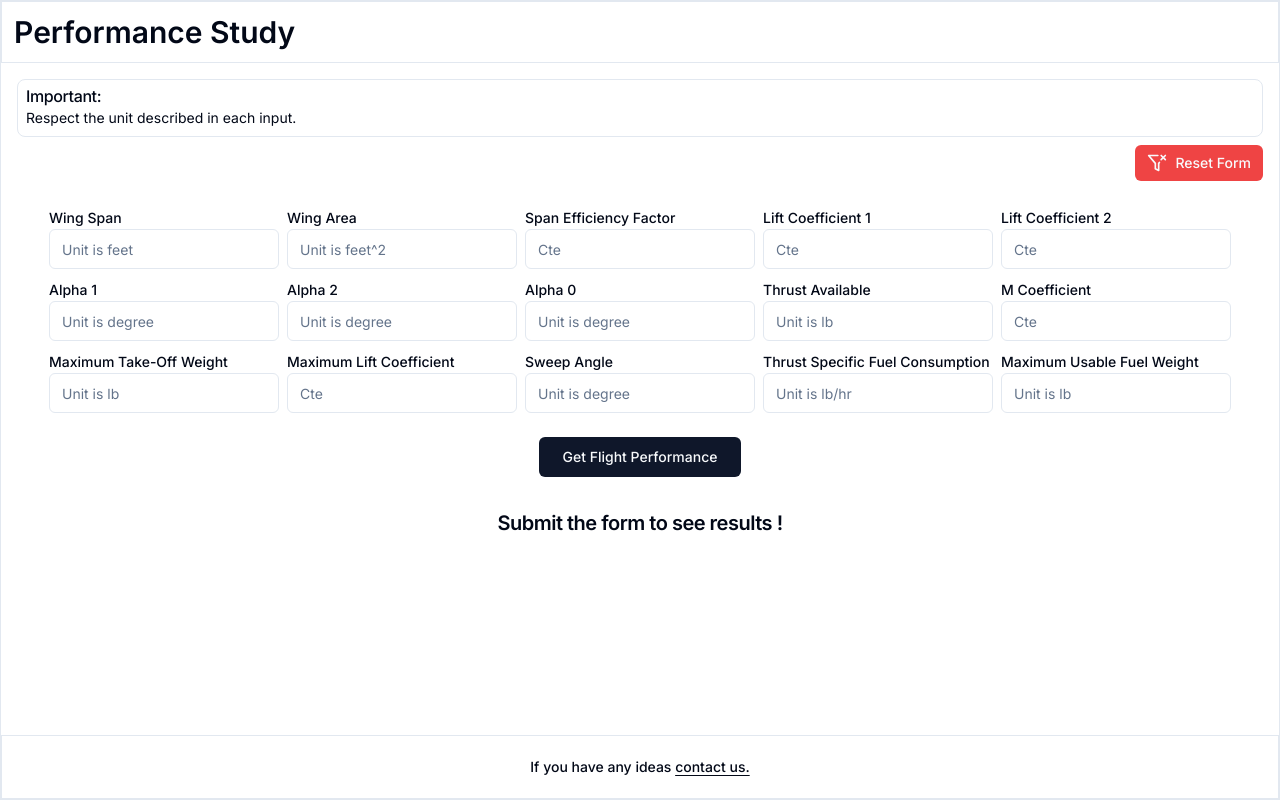
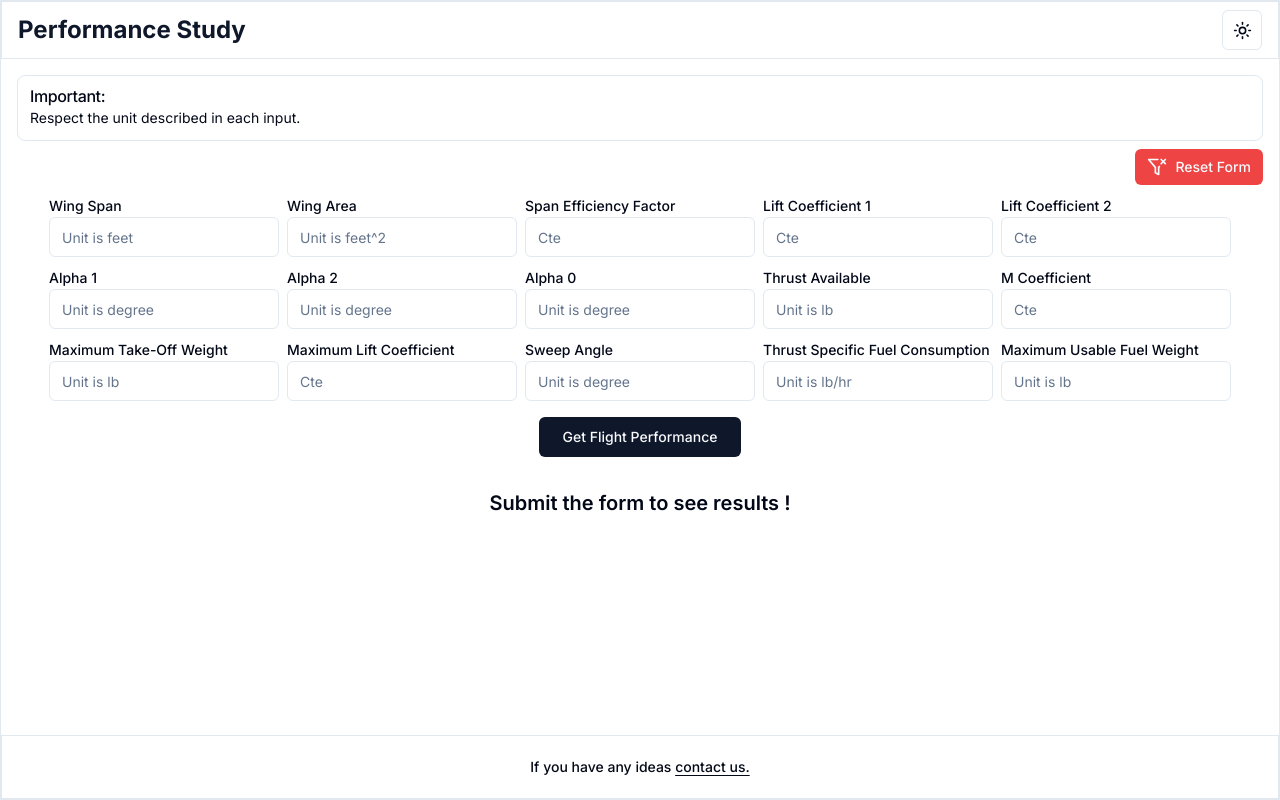
Before and after one commit to mouad-P7/performance-study, a Next.js app: page / in a window 1280 px wide. Built offline with nearby package versions, Linux system fonts and the light colour scheme.

Commit message:
Add dark light mode.

```diff
--- a/package.json
+++ b/package.json
@@ -23,6 +23,7 @@
     "clsx": "^2.1.0",
     "lucide-react": "^0.321.0",
     "next": "14.1.0",
+    "next-themes": "^0.2.1",
     "react": "^18",
     "react-dom": "^18",
     "react-hook-form": "^7.50.0",
--- a/src/app/(home)/components/AircraftForm.tsx
+++ b/src/app/(home)/components/AircraftForm.tsx
@@ -75,8 +75,8 @@ export default function AircraftForm() {
   }
 
   return (
-    <div className="mb-4">
-      <Alert className="p-2 mb-2">
+    <>
+      <Alert className="p-3 mb-2">
         <AlertTitle>Important:</AlertTitle>
         <AlertDescription>
           Respect the unit described in each input.
@@ -85,7 +85,7 @@ export default function AircraftForm() {
       <Form {...form}>
         <form
           onSubmit={form.handleSubmit(onSubmit)}
-          className="flex flex-col gap-6"
+          className="flex flex-col gap-2"
         >
           <div className="flex justify-end gap-4">
             {/* Select Aircraft */}
@@ -123,7 +123,11 @@ export default function AircraftForm() {
               />
             ))}
           </div>
-          <Button type="submit" className="mx-auto" disabled={isSubmitting}>
+          <Button
+            type="submit"
+            className="my-2 mx-auto"
+            disabled={isSubmitting}
+          >
             <Loader2
               size={20}
               className={`animate-spin ${isSubmitting ? "inline" : "hidden"}`}
@@ -159,10 +163,10 @@ export default function AircraftForm() {
           </Tabs>
         </>
       ) : (
-        <p className="text-center mt-8 mb-4 scroll-m-20 text-xl font-semibold tracking-tight">
+        <p className="text-center my-6 scroll-m-20 text-xl font-semibold">
           Submit the form to see results !
         </p>
       )}
-    </div>
+    </>
   );
 }
--- a/src/app/layout.tsx
+++ b/src/app/layout.tsx
@@ -1,6 +1,7 @@
 import { Inter as FontSans } from "next/font/google";
 import type { Metadata } from "next";
 import { cn } from "@/lib/utils";
+import { ThemeProvider } from "@/components/context/ThemeProvider";
 import { Toaster } from "@/components/ui/toaster";
 import Header from "@/components/layout/Header";
 import Footer from "@/components/layout/Footer";
@@ -22,7 +23,13 @@ export default function GlobalLayout({
   children: React.ReactNode;
 }>) {
   return (
-    <html lang="en">
+    <html lang="en" suppressHydrationWarning>
+      <ThemeProvider
+        attribute="class"
+        defaultTheme="system"
+        enableSystem
+        disableTransitionOnChange
+      >
         <body
           className={cn(
             "overflow-x-clip border mx-auto min-h-screen w-full max-w-7xl flex flex-col bg-background font-sans antialiased",
@@ -30,10 +37,13 @@ export default function GlobalLayout({
           )}
         >
           <Header />
-        <main className="p-4 flex-1 flex flex-col max-sm:p-2">{children}</main>
+          <main className="p-4 flex-1 flex flex-col max-sm:p-2">
+            {children}
+          </main>
           <Footer />
           <Toaster />
         </body>
+      </ThemeProvider>
     </html>
   );
 }
--- /dev/null
+++ b/src/components/context/ThemeProvider.tsx
@@ -0,0 +1,8 @@
+"use client";
+
+import { ThemeProvider as NextThemesProvider } from "next-themes";
+import { type ThemeProviderProps } from "next-themes/dist/types";
+
+export function ThemeProvider({ children, ...props }: ThemeProviderProps) {
+  return <NextThemesProvider {...props}>{children}</NextThemesProvider>;
+}
--- /dev/null
+++ b/src/components/layout/DarkLightMode.tsx
@@ -0,0 +1,23 @@
+"use client";
+
+import { useTheme } from "next-themes";
+import { Moon, Sun } from "lucide-react";
+import { Button } from "@/components/ui/button";
+
+export default function DarkLightMode() {
+  const { theme, setTheme } = useTheme();
+
+  function toggleTheme() {
+    if (theme === "light") setTheme("dark");
+    else if (theme === "dark") setTheme("light");
+    else setTheme("dark");
+  }
+
+  return (
+    <Button variant="outline" size="icon" onClick={toggleTheme}>
+      <Sun size={19} className="dark:scale-0" />
+      <Moon size={19} className="absolute scale-0 dark:scale-100" />
+      <span className="sr-only">Toggle theme</span>
+    </Button>
+  );
+}
--- a/src/components/layout/Header.tsx
+++ b/src/components/layout/Header.tsx
@@ -1,11 +1,12 @@
-import Logo from "@/components/shared/Logo";
-import { Avatar, AvatarFallback, AvatarImage } from "@/components/ui/avatar";
+import Logo from "./Logo";
+import DarkLightMode from "./DarkLightMode";
 
 export default async function Header() {
   return (
-    <header className="p-3 border">
+    <header className="px-4 py-2 border">
       <nav className="flex items-center justify-between flex-wrap gap-4">
         <Logo />
+        <DarkLightMode />
       </nav>
     </header>
   );
--- a/src/components/shared/Logo.tsx
+++ b/src/components/layout/Logo.tsx
@@ -2,7 +2,7 @@ import Link from "next/link";
 
 export default function Logo() {
   return (
-    <Link href="/" className="text-3xl font-semibold">
+    <Link href="/" className="text-2xl text-primary font-bold">
       Performance Study
     </Link>
   );
```
Also changed, not shown: 2 other files (tests, documents, lock files or other folders). Lines whose indentation alone changed are shown as unchanged.
